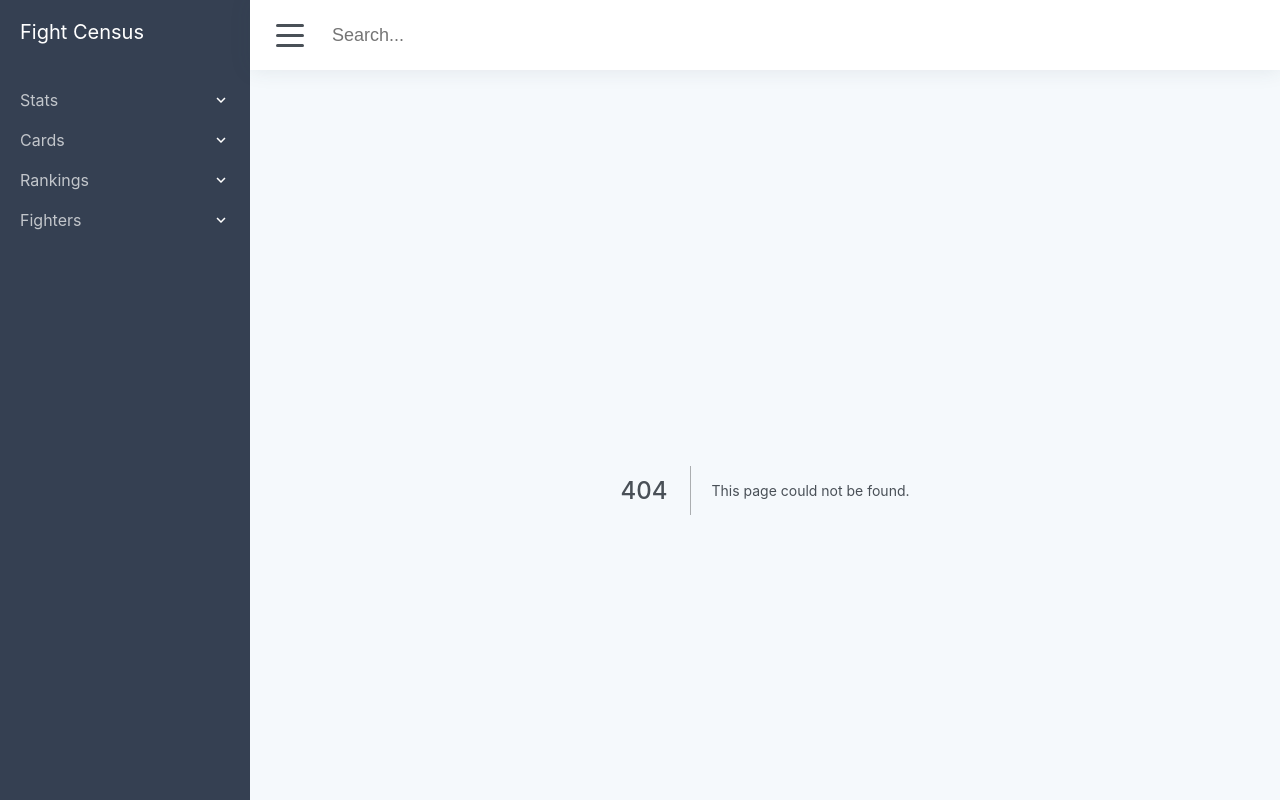
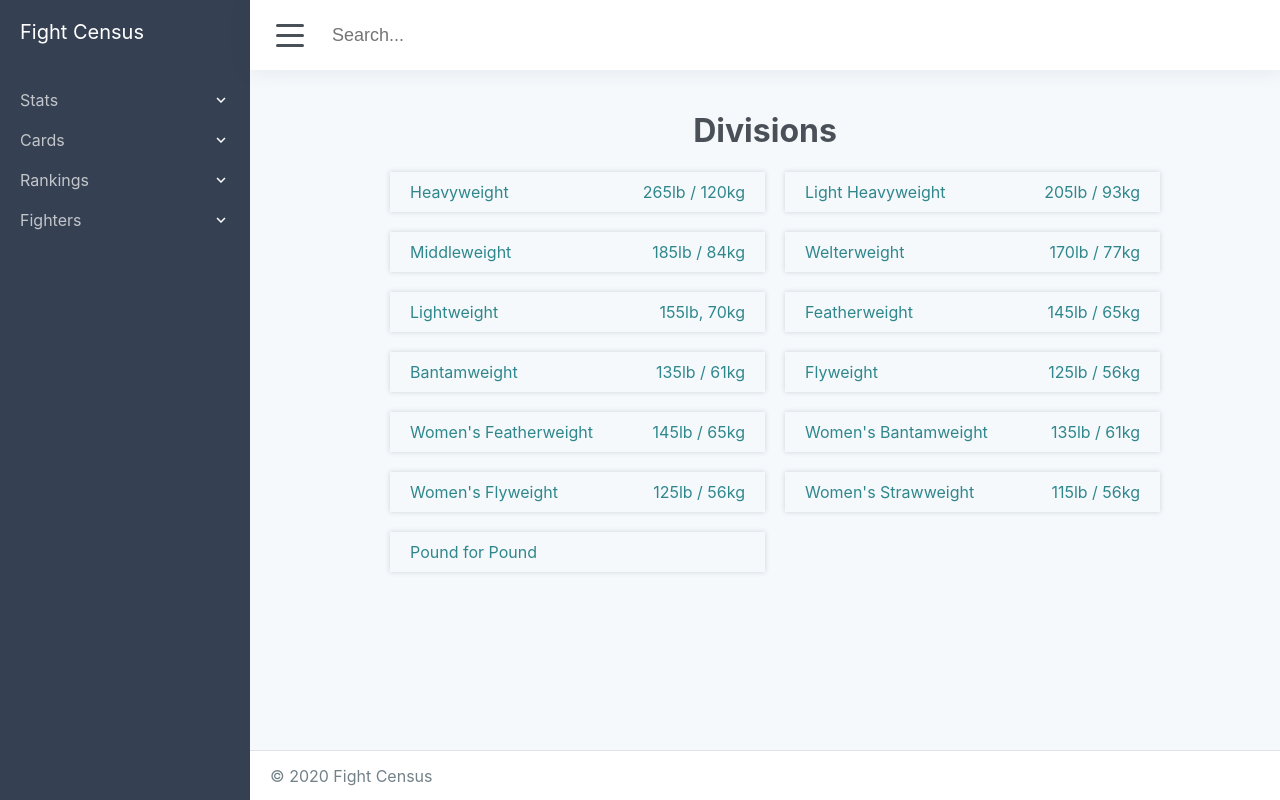
Before and after one commit to jpstanway/fight-census, a Next.js app: page /rankings in a window 1280 px wide. Before the commit this address had no page. Shown: the top 800 px of the page. Built offline with nearby package versions, Linux system fonts and the light colour scheme.

Commit message:
add index route for rankings

```diff
--- a/data/menus.ts
+++ b/data/menus.ts
@@ -16,27 +16,79 @@ export default [
   {
     header: "Rankings",
     items: [
-      { id: 11, name: "Heavyweight", url: "/rankings/heavyweight" },
-      { id: 22, name: "Light Heavyweight", url: "/rankings/lightHeavyweight" },
-      { id: 33, name: "Middleweight", url: "/rankings/middleweight" },
-      { id: 44, name: "Welterweight", url: "/rankings/welterweight" },
-      { id: 55, name: "Lightweight", url: "/rankings/lightweight" },
-      { id: 66, name: "Featherweight", url: "/rankings/featherweight" },
-      { id: 77, name: "Bantamweight", url: "/rankings/bantamweight" },
-      { id: 88, name: "Flyweight", url: "/rankings/flyweight" },
+      {
+        id: 11,
+        name: "Heavyweight",
+        url: "/rankings/heavyweight",
+        limit: "265lb / 120kg",
+      },
+      {
+        id: 22,
+        name: "Light Heavyweight",
+        url: "/rankings/light-heavyweight",
+        limit: "205lb / 93kg",
+      },
+      {
+        id: 33,
+        name: "Middleweight",
+        url: "/rankings/middleweight",
+        limit: "185lb / 84kg",
+      },
+      {
+        id: 44,
+        name: "Welterweight",
+        url: "/rankings/welterweight",
+        limit: "170lb / 77kg",
+      },
+      {
+        id: 55,
+        name: "Lightweight",
+        url: "/rankings/lightweight",
+        limit: "155lb, 70kg",
+      },
+      {
+        id: 66,
+        name: "Featherweight",
+        url: "/rankings/featherweight",
+        limit: "145lb / 65kg",
+      },
+      {
+        id: 77,
+        name: "Bantamweight",
+        url: "/rankings/bantamweight",
+        limit: "135lb / 61kg",
+      },
+      {
+        id: 88,
+        name: "Flyweight",
+        url: "/rankings/flyweight",
+        limit: "125lb / 56kg",
+      },
       {
         id: 99,
         name: "Women's Featherweight",
-        url: "/rankings/wFeatherweight",
+        url: "/rankings/womens-featherweight",
+        limit: "145lb / 65kg",
       },
       {
         id: 111,
         name: "Women's Bantamweight",
-        url: "/rankings/wBantamweight",
+        url: "/rankings/womens-bantamweight",
+        limit: "135lb / 61kg",
       },
-      { id: 222, name: "Women's Flyweight", url: "/rankings/wFlyweight" },
-      { id: 333, name: "Women's Strawweight", url: "/rankings/wStrawweight" },
-      { id: 444, name: "Pound for Pound", url: "/rankings/p4p" },
+      {
+        id: 222,
+        name: "Women's Flyweight",
+        url: "/rankings/womens-flyweight",
+        limit: "125lb / 56kg",
+      },
+      {
+        id: 333,
+        name: "Women's Strawweight",
+        url: "/rankings/womens-strawweight",
+        limit: "115lb / 56kg",
+      },
+      { id: 444, name: "Pound for Pound", url: "/rankings/pound-for-pound" },
     ],
   },
   {
--- /dev/null
+++ b/pages/rankings/index.tsx
@@ -0,0 +1,62 @@
+import { NextPage } from "next";
+import Link from "next/link";
+import styled from "styled-components";
+import menus from "../../data/menus";
+
+const Rankings: NextPage = () => {
+  const rankings = menus.find((menu) => menu.header === "Rankings");
+
+  return (
+    <div>
+      <Title>Divisions</Title>
+      <InnerContainer>
+        {rankings?.items.map((division) => (
+          <Link key={division.id} href={division.url}>
+            <DivisionLink>
+              <LinkContainer>
+                <span>{division.name}</span>
+                <span>{division.limit}</span>
+              </LinkContainer>
+            </DivisionLink>
+          </Link>
+        ))}
+      </InnerContainer>
+    </div>
+  );
+};
+
+const Title = styled.h1`
+  color: ${(props) => props.theme.textDark};
+  text-align: center;
+`;
+
+const InnerContainer = styled.div`
+  display: grid;
+  grid-template-columns: 50% 50%;
+  grid-gap: 2rem;
+  margin: auto;
+  max-width: 75rem;
+`;
+
+const DivisionLink = styled.a`
+  color: ${(props) => props.theme.textDark};
+
+  &:hover {
+    color: ${(props) => props.theme.textLight};
+    text-decoration: none;
+  }
+`;
+
+const LinkContainer = styled.div`
+  box-shadow: 0 0 0.5rem rgba(53, 64, 82, 0.2);
+  cursor: pointer;
+  display: flex;
+  justify-content: space-between;
+  padding: 1rem 2rem;
+
+  &:hover {
+    box-shadow: 0 0 1rem rgba(53, 64, 82, 0.3);
+  }
+`;
+
+export default Rankings;
```
Also changed, not shown: pages/rankings/[division].tsx (+25 -29 lines).
